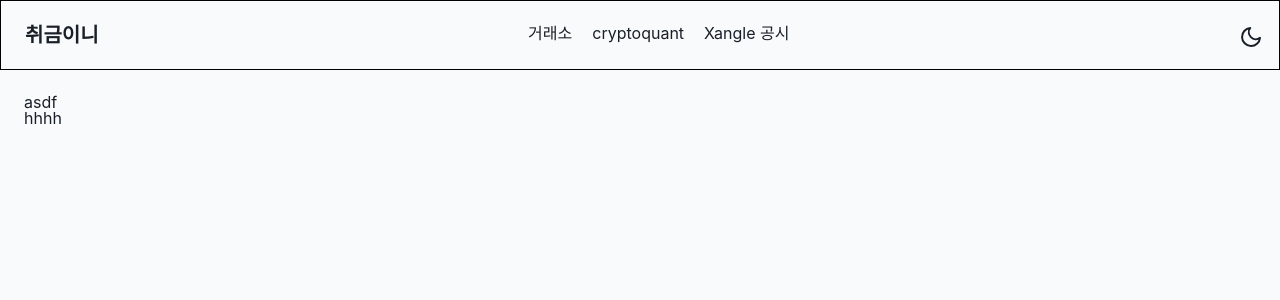
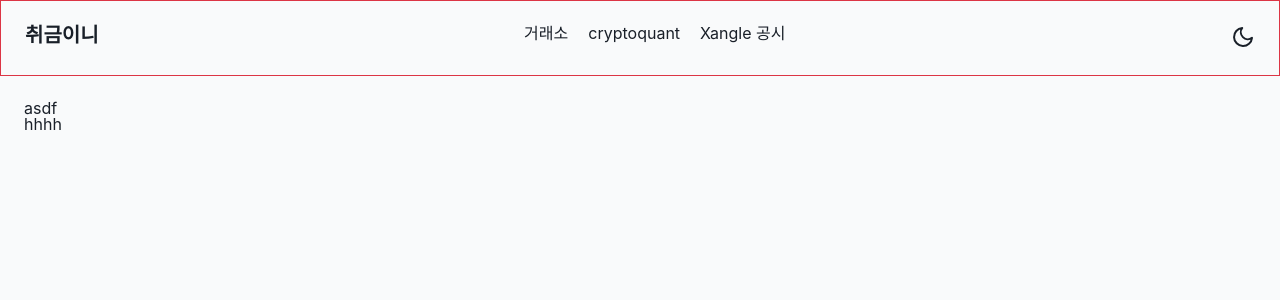
Before and after one commit to DarrenKwonDev/snu-coin, a React (Create React App) app: page / in a window 1280 px wide. Shown: the top 300 px of the page. Built offline with nearby package versions, Linux system fonts and the light colour scheme.

Commit message:
remove meaningless toggle button wrapper div

```diff
--- a/src/Components/common/ThemeToggleButton.js
+++ b/src/Components/common/ThemeToggleButton.js
@@ -5,12 +5,7 @@ import { ReactComponent as SunSvg } from "../../style/svg/sun.svg";
 
 const S = {
   ThemeToggleButton: styled.div`
-    width: 16px;
-    height: 16px;
-
-    &:hover {
-      cursor: pointer;
-    }
+    cursor: pointer;
   `,
 };
 
--- a/src/Components/layout/header.js
+++ b/src/Components/layout/header.js
@@ -10,7 +10,9 @@ const S = {
     display: flex;
     justify-content: space-between;
     padding: 24px;
-    border: 1px solid black;
+
+    //TODO: header의 border는 임시임. 제출 전 지울 것
+    border: 1px solid var(--red);
 
     .header-left {
       font-weight: bold;
```
